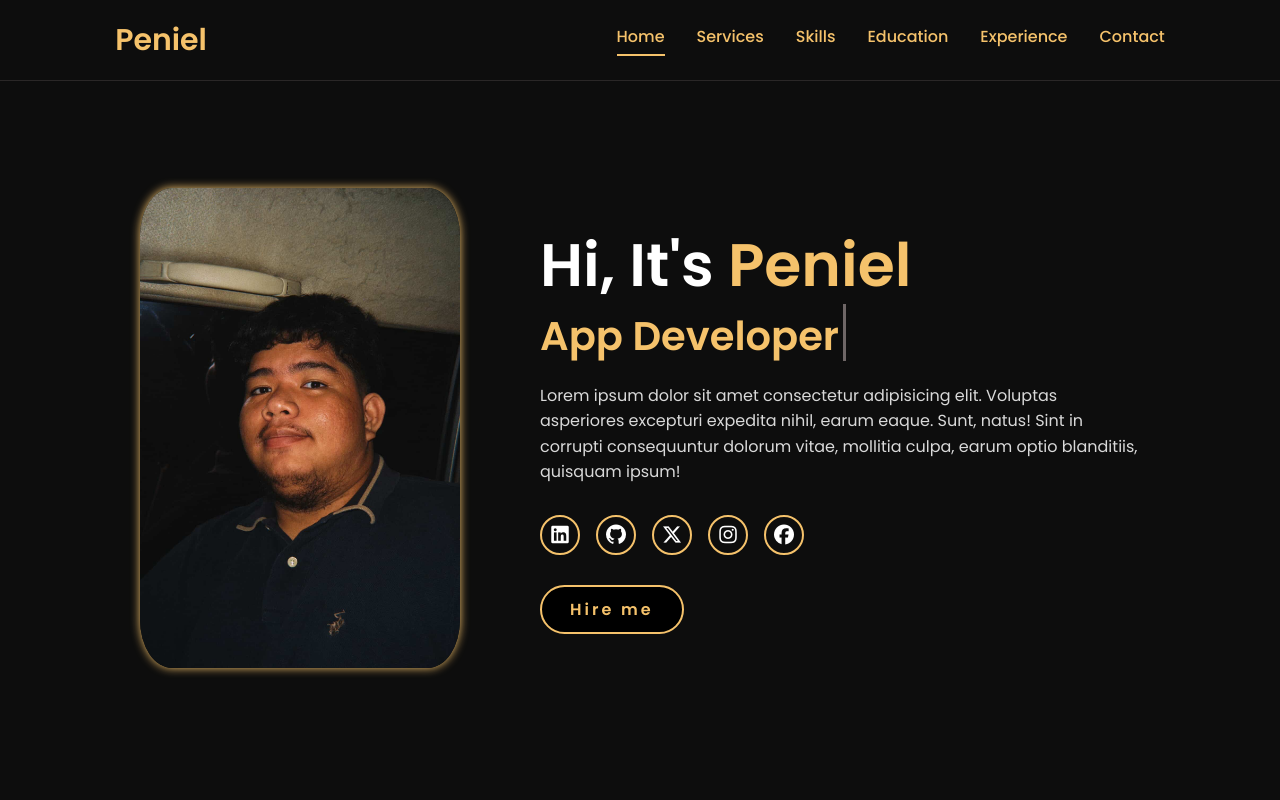
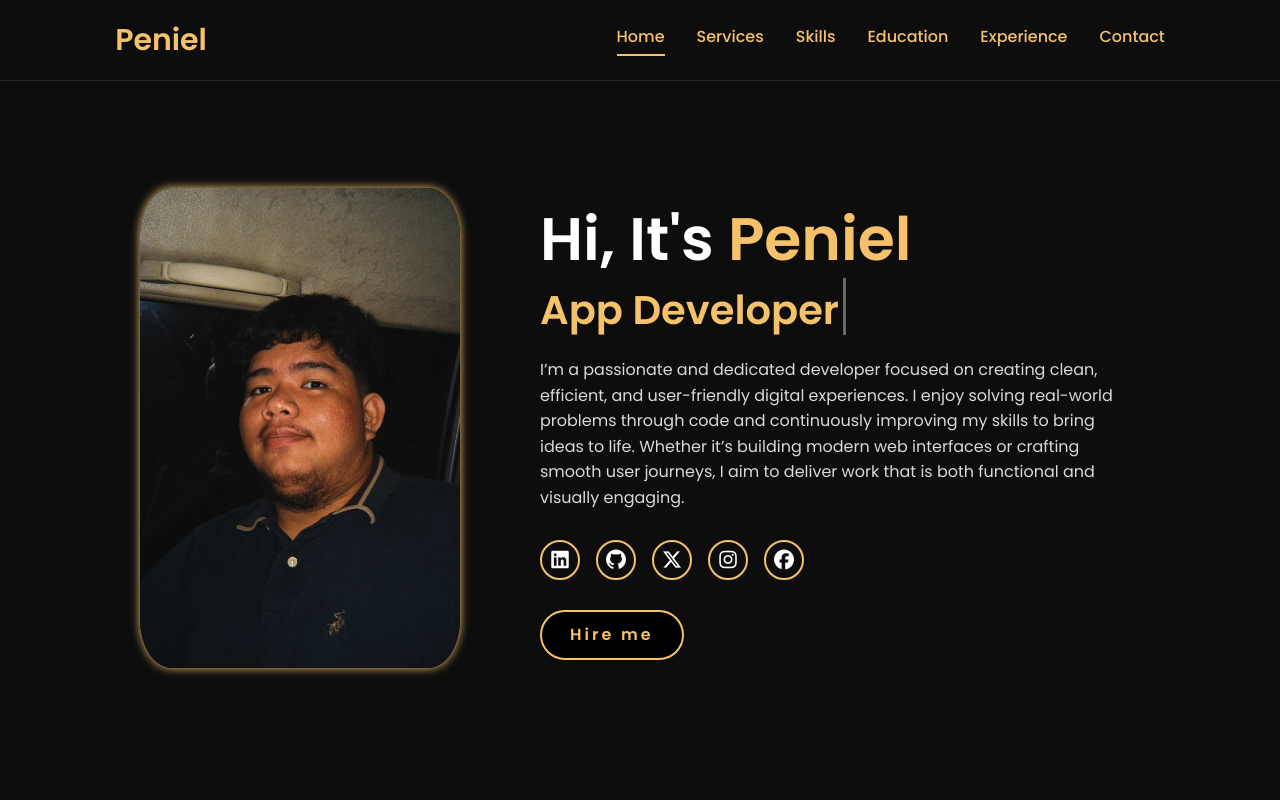
Before and after one commit to penyelg/penielmgarcia-website, a React (Vite) app: page / in a window 1280 px wide. Shown: the top 800 px of the page. Built offline with nearby package versions, Linux system fonts and the light colour scheme.

Commit message:
initial commit

```diff
--- a/src/components/homepage.jsx
+++ b/src/components/homepage.jsx
@@ -89,10 +89,10 @@ export default function HomePage() {
             <span></span>
           </h3>
           <p>
-            Lorem ipsum dolor sit amet consectetur adipisicing elit. Voluptas
-            asperiores excepturi expedita nihil, earum eaque. Sunt, natus! Sint
-            in corrupti consequuntur dolorum vitae, mollitia culpa, earum optio
-            blanditiis, quisquam ipsum!
+            I’m a passionate and dedicated developer focused on creating clean, efficient, and user-friendly digital experiences.
+            I enjoy solving real-world problems through code and continuously improving my skills to bring ideas to life.
+            Whether it’s building modern web interfaces or crafting smooth user journeys, I aim to deliver work that is both
+            functional and visually engaging.
           </p>
 
           {/* Social Icons */}
```
